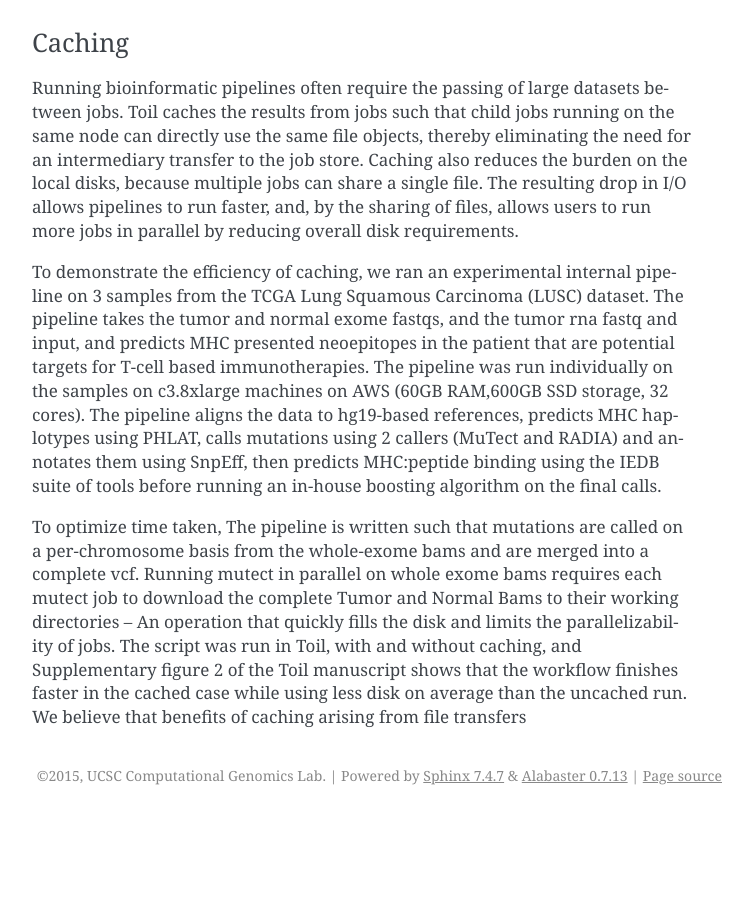
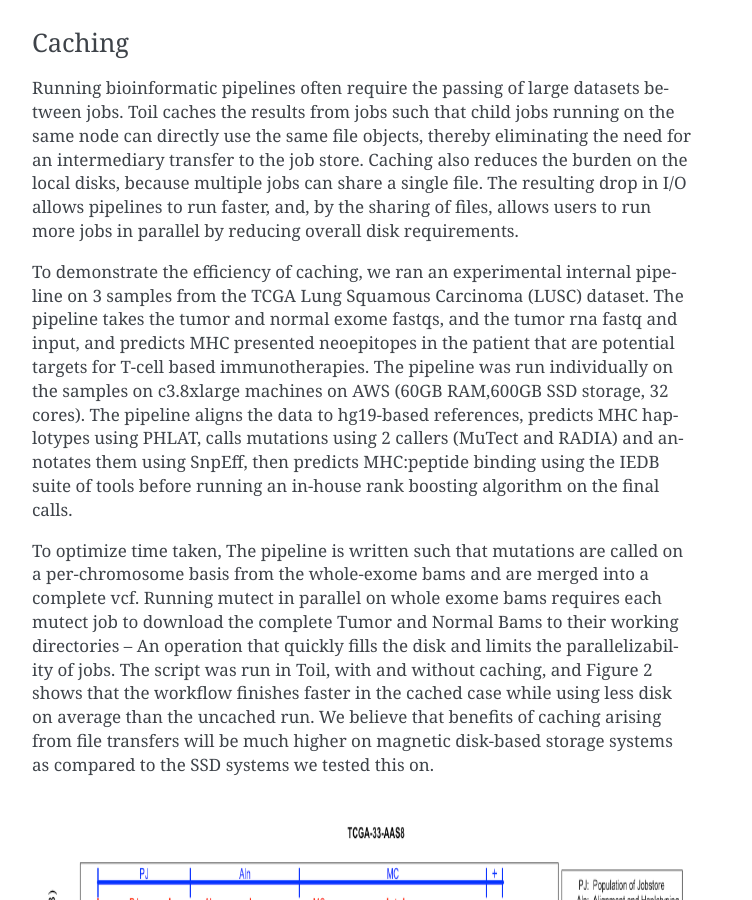
Before and after one commit to DataBiosphere/toil, a Sphinx documentation site: the page built from docs/architecture.rst, in a window 1280 px wide and 900 px high, scrolled down 2696 px. Shown: the whole window, without its empty margins (388-1140 px from the left). Built offline with Sphinx 7.4.7, drawn with Linux system fonts in a browser that asks for light colours; pages that are not in the unit, such as notebooks, are missing from menus; the version number could not be read and is left out; before the commit the page ends 3511 px from its top, so only the background shows below that; some of the changed text lies outside the part shown.

Commit message:
Added the caching figure and some more text

```diff
--- a/docs/architecture.rst
+++ b/docs/architecture.rst
@@ -108,12 +108,29 @@
 the samples on c3.8xlarge machines on AWS (60GB RAM,600GB SSD storage, 32 cores). The pipeline
 aligns the data to hg19-based references, predicts MHC haplotypes using PHLAT, calls mutations using
 2 callers (MuTect and RADIA) and annotates them using SnpEff, then predicts MHC:peptide binding
-using the IEDB suite of tools before running an in-house boosting algorithm on the final calls.
+using the IEDB suite of tools before running an in-house rank boosting algorithm on the final calls.
 
 To optimize time taken, The pipeline is written such that mutations are called on a per-chromosome
 basis from the whole-exome bams and are merged into a complete vcf. Running mutect in parallel on
 whole exome bams requires each mutect job to download the complete Tumor and Normal Bams to their
 working directories -- An operation that quickly fills the disk and limits the parallelizability of
-jobs. The script was run in Toil, with and without caching, and Supplementary figure 2 of the
-Toil manuscript shows that the workflow finishes faster in the cached case while using less disk on
-average than the uncached run. We believe that benefits of caching arising from file transfers
+jobs. The script was run in Toil, with and without caching, and Figure 2 shows that the workflow
+finishes faster in the cached case while using less disk on average than the uncached run. We
+believe that benefits of caching arising from file transfers will be much higher on magnetic
+disk-based storage systems as compared to the SSD systems we tested this on.
+
+.. figure:: caching_benefits.png
+    :width: 700px
+    :align: center
+    :height: 1000px
+    :alt: alternate text
+    :figclass: align-center
+
+    Figure 2: Efficiency gain from caching. The lower half of each plot describes the disk used by
+    the pipeline recorded every 10 minutes over the duration of the pipeline, and the upper half
+    shows the corresponding stage of the pipeline that is being processed. Since jobs requesting the
+    same file shared the same inode, the effective load on the disk is considerably lower than in
+    the uncached case where every job downloads a personal copy of every file it needs. We see that
+    in all cases, the uncached run uses almost 300-400GB more that the uncached run in the resource
+    heavy mutation calling step. We also see a benefit in terms of wall time for each stage since we
+    eliminate the time taken for file transfers.
```
Also changed, not shown: docs/caching_benefits.png (added).
